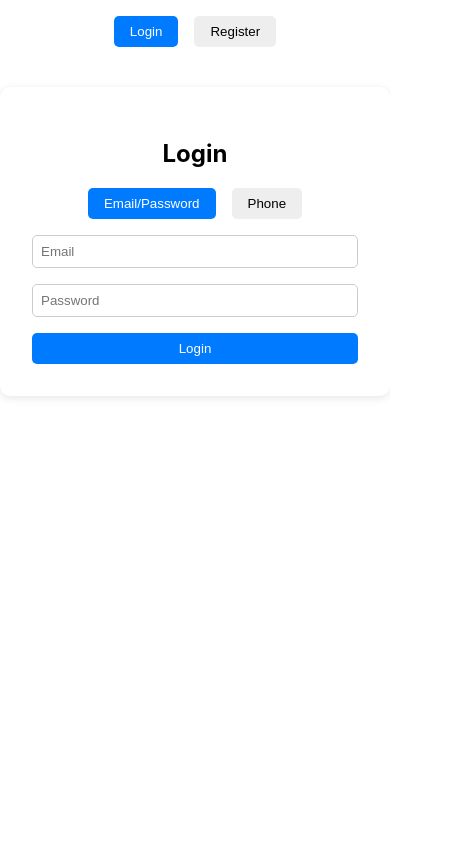
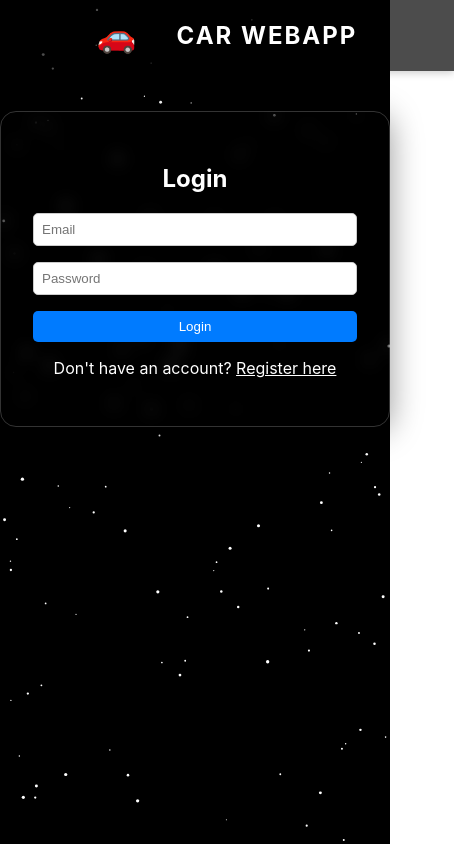
Before and after one commit to Nirmalkoswatta/CAR_WEBAPP, a React (Create React App) app: page / in a window 390 px wide. Shown: the whole page, 454 px wide, since content can reach past the window. Built offline with nearby package versions, Linux system fonts and the light colour scheme.

Commit message:
change kra mobile OTP gnna

```diff
--- a/src/App.js
+++ b/src/App.js
@@ -1,17 +1,27 @@
 import './App.css';
 import Login from './components/Login';
 import Register from './components/Register';
+import StarfallBackground from './components/StarfallBackground';
+import Navbar from './components/Navbar';
 import React, { useState } from 'react';
 
 function App() {
   const [showRegister, setShowRegister] = useState(false);
   return (
-    <div className="App">
-      <div style={{ display: 'flex', justifyContent: 'center', margin: '1rem' }}>
-        <button onClick={() => setShowRegister(false)} style={{ marginRight: '1rem', background: !showRegister ? '#007bff' : '#eee', color: !showRegister ? '#fff' : '#000', border: 'none', padding: '0.5rem 1rem', borderRadius: '5px' }}>Login</button>
-        <button onClick={() => setShowRegister(true)} style={{ background: showRegister ? '#28a745' : '#eee', color: showRegister ? '#fff' : '#000', border: 'none', padding: '0.5rem 1rem', borderRadius: '5px' }}>Register</button>
+    <div className="App" style={{ minHeight: '100vh', background: '#000', position: 'relative', zIndex: 1 }}>
+      <StarfallBackground />
+      <div style={{ position: 'relative', zIndex: 2 }}>
+        <Navbar
+          onLoginClick={() => setShowRegister(false)}
+          onRegisterClick={() => setShowRegister(true)}
+          showRegister={showRegister}
+        />
+        {showRegister ? (
+          <Register onLoginLink={() => setShowRegister(false)} />
+        ) : (
+          <Login onRegisterLink={() => setShowRegister(true)} />
+        )}
       </div>
-      {showRegister ? <Register /> : <Login />}
     </div>
   );
 }
--- a/src/components/Login.js
+++ b/src/components/Login.js
@@ -1,14 +1,12 @@
 import React, { useState } from "react";
 import { auth } from "../firebase";
-import { signInWithEmailAndPassword, signInWithPhoneNumber, RecaptchaVerifier } from "firebase/auth";
+import { signInWithEmailAndPassword } from "firebase/auth";
 import "./Login.scss";
 
-const Login = () => {
+const Login = ({ onRegisterLink }) => {
   const [email, setEmail] = useState("");
   const [password, setPassword] = useState("");
-  const [phone, setPhone] = useState("");
-  const [otp, setOtp] = useState("");
-  const [isPhoneLogin, setIsPhoneLogin] = useState(false);
+  // Only email/password login
   const [message, setMessage] = useState("");
 
   // Email/Password Login
@@ -22,65 +20,21 @@ const Login = () => {
     }
   };
 
-  // Phone Login
-  const setupRecaptcha = () => {
-    window.recaptchaVerifier = new RecaptchaVerifier(
-      "recaptcha-container",
-      { size: "invisible" },
-      auth
-    );
-  };
 
-  const handlePhoneLogin = async (e) => {
-    e.preventDefault();
-    setupRecaptcha();
-    const appVerifier = window.recaptchaVerifier;
-    try {
-      const confirmationResult = await signInWithPhoneNumber(auth, phone, appVerifier);
-      window.confirmationResult = confirmationResult;
-      setMessage("OTP sent to your phone.");
-    } catch (error) {
-      setMessage(error.message);
-    }
-  };
-
-  const verifyOtp = async (e) => {
-    e.preventDefault();
-    try {
-      await window.confirmationResult.confirm(otp);
-      setMessage("Phone login successful!");
-    } catch (error) {
-      setMessage(error.message);
-    }
-  };
 
   return (
     <div className="login-container">
       <h2>Login</h2>
-      <div className="login-toggle">
-        <button onClick={() => setIsPhoneLogin(false)} className={!isPhoneLogin ? "active" : ""}>Email/Password</button>
-        <button onClick={() => setIsPhoneLogin(true)} className={isPhoneLogin ? "active" : ""}>Phone</button>
-      </div>
-      {!isPhoneLogin ? (
-        <form onSubmit={handleEmailLogin} className="login-form">
-          <input type="email" placeholder="Email" value={email} onChange={e => setEmail(e.target.value)} required />
-          <input type="password" placeholder="Password" value={password} onChange={e => setPassword(e.target.value)} required />
-          <button type="submit">Login</button>
-        </form>
-      ) : (
-        <form onSubmit={handlePhoneLogin} className="login-form">
-          <input type="tel" placeholder="Phone (+1234567890)" value={phone} onChange={e => setPhone(e.target.value)} required />
-          <div id="recaptcha-container"></div>
-          <button type="submit">Send OTP</button>
-        </form>
-      )}
-      {isPhoneLogin && (
-        <form onSubmit={verifyOtp} className="login-form">
-          <input type="text" placeholder="Enter OTP" value={otp} onChange={e => setOtp(e.target.value)} required />
-          <button type="submit">Verify OTP</button>
-        </form>
-      )}
+      <form onSubmit={handleEmailLogin} className="login-form">
+        <input type="email" placeholder="Email" value={email} onChange={e => setEmail(e.target.value)} required />
+        <input type="password" placeholder="Password" value={password} onChange={e => setPassword(e.target.value)} required />
+        <button type="submit">Login</button>
+      </form>
       {message && <p className="login-message">{message}</p>}
+      <p style={{marginTop: '1rem'}}>
+        Don't have an account?{' '}
+        <span style={{color: '#fff', textDecoration: 'underline', cursor: 'pointer'}} onClick={onRegisterLink}>Register here</span>
+      </p>
     </div>
   );
 };
--- a/src/components/Login.scss
+++ b/src/components/Login.scss
@@ -2,11 +2,15 @@
   max-width: 400px;
   margin: 40px auto;
   padding: 2rem;
-  background: #fff;
-  border-radius: 10px;
-  box-shadow: 0 2px 8px rgba(0,0,0,0.1);
+  background: transparent;
+  border-radius: 16px;
+  box-shadow: 0 4px 32px rgba(0,0,0,0.4);
   text-align: center;
+  backdrop-filter: blur(8px);
+  border: 1px solid rgba(255,255,255,0.2);
+  color: #fff;
 }
+
 .login-toggle {
   display: flex;
   justify-content: center;
--- /dev/null
+++ b/src/components/Navbar.js
@@ -0,0 +1,14 @@
+import React from "react";
+import "./Navbar.scss";
+
+
+const Navbar = () => (
+  <nav className="navbar">
+    <div className="navbar-center">
+      <span style={{ fontSize: '2rem', marginRight: '1rem' }}>🚗</span>
+      <span className="navbar-logo">CAR WEBAPP</span>
+    </div>
+  </nav>
+);
+
+export default Navbar;
--- /dev/null
+++ b/src/components/Navbar.scss
@@ -0,0 +1,25 @@
+.navbar {
+  width: 100vw;
+  background: rgba(0,0,0,0.7);
+  color: #fff;
+  display: flex;
+  justify-content: center;
+  align-items: center;
+  padding: 1rem 2rem;
+  position: relative;
+  z-index: 10;
+  box-shadow: 0 2px 8px rgba(0,0,0,0.2);
+}
+.navbar-center {
+  display: flex;
+  align-items: center;
+  justify-content: center;
+  width: 100%;
+}
+.navbar-logo {
+  font-size: 1.5rem;
+  font-weight: bold;
+  letter-spacing: 2px;
+  margin-left: 1.5rem;
+  color: #fff;
+}
--- a/src/components/Register.js
+++ b/src/components/Register.js
@@ -3,20 +3,43 @@ import { auth } from "../firebase";
 import { createUserWithEmailAndPassword, signInWithPhoneNumber, RecaptchaVerifier } from "firebase/auth";
 import "./Register.scss";
 
-const Register = () => {
+const Register = ({ onLoginLink }) => {
+  const [name, setName] = useState("");
   const [email, setEmail] = useState("");
   const [password, setPassword] = useState("");
+  const [confirmPassword, setConfirmPassword] = useState("");
   const [phone, setPhone] = useState("");
   const [otp, setOtp] = useState("");
-  const [isPhoneRegister, setIsPhoneRegister] = useState(false);
+  const [showOtpPopup, setShowOtpPopup] = useState(false);
   const [message, setMessage] = useState("");
 
-  // Email/Password Register
-  const handleEmailRegister = async (e) => {
+  // Register with email, password, name, phone
+  const handleRegister = async (e) => {
     e.preventDefault();
+    if (password !== confirmPassword) {
+      setMessage("Passwords do not match.");
+      return;
+    }
+    if (!name.trim()) {
+      setMessage("Name is required.");
+      return;
+    }
+    if (!phone.trim()) {
+      setMessage("Phone number is required.");
+      return;
+    }
+    // Send OTP
     try {
-      await createUserWithEmailAndPassword(auth, email, password);
-      setMessage("Registration successful! You can now log in.");
+      window.recaptchaVerifier = new RecaptchaVerifier(
+        "recaptcha-container-register",
+        { size: "invisible" },
+        auth
+      );
+      const appVerifier = window.recaptchaVerifier;
+      const confirmationResult = await signInWithPhoneNumber(auth, phone, appVerifier);
+      window.confirmationResult = confirmationResult;
+      setShowOtpPopup(true);
+      setMessage("");
     } catch (error) {
       setMessage(error.message);
     }
@@ -48,7 +71,12 @@ const Register = () => {
     e.preventDefault();
     try {
       await window.confirmationResult.confirm(otp);
-      setMessage("Phone registration successful! You can now log in.");
+      // Register user in Firebase Auth
+      await createUserWithEmailAndPassword(auth, email, password);
+      setShowOtpPopup(false);
+      setMessage("");
+      alert("Registration successful! You can now log in.");
+      onLoginLink();
     } catch (error) {
       setMessage(error.message);
     }
@@ -57,30 +85,28 @@ const Register = () => {
   return (
     <div className="register-container">
       <h2>Register</h2>
-      <div className="register-toggle">
-        <button onClick={() => setIsPhoneRegister(false)} className={!isPhoneRegister ? "active" : ""}>Email/Password</button>
-        <button onClick={() => setIsPhoneRegister(true)} className={isPhoneRegister ? "active" : ""}>Phone</button>
-      </div>
-      {!isPhoneRegister ? (
-        <form onSubmit={handleEmailRegister} className="register-form">
+      <form onSubmit={handleRegister} className="register-form">
+        <input type="text" placeholder="Name" value={name} onChange={e => setName(e.target.value)} required />
         <input type="email" placeholder="Email" value={email} onChange={e => setEmail(e.target.value)} required />
         <input type="password" placeholder="Password" value={password} onChange={e => setPassword(e.target.value)} required />
+        <input type="password" placeholder="Confirm Password" value={confirmPassword} onChange={e => setConfirmPassword(e.target.value)} required />
+        <input type="tel" placeholder="Phone (+1234567890)" value={phone} onChange={e => setPhone(e.target.value)} required />
+        <div id="recaptcha-container-register"></div>
         <button type="submit">Register</button>
       </form>
-      ) : (
-        <form onSubmit={handlePhoneRegister} className="register-form">
-          <input type="tel" placeholder="Phone (+1234567890)" value={phone} onChange={e => setPhone(e.target.value)} required />
-          <div id="recaptcha-container-register"></div>
-          <button type="submit">Send OTP</button>
-        </form>
-      )}
-      {isPhoneRegister && (
+      {showOtpPopup && (
+        <div className="otp-popup">
           <form onSubmit={verifyOtp} className="register-form">
             <input type="text" placeholder="Enter OTP" value={otp} onChange={e => setOtp(e.target.value)} required />
             <button type="submit">Verify OTP</button>
           </form>
+        </div>
       )}
       {message && <p className="register-message">{message}</p>}
+      <p style={{marginTop: '1rem'}}>
+        Already have an account?{' '}
+        <span style={{color: '#fff', textDecoration: 'underline', cursor: 'pointer'}} onClick={onLoginLink}>Login here</span>
+      </p>
     </div>
   );
 };
--- a/src/components/Register.scss
+++ b/src/components/Register.scss
@@ -1,11 +1,34 @@
+// OTP popup styles
+.otp-popup {
+  position: fixed;
+  top: 0;
+  left: 0;
+  width: 100vw;
+  height: 100vh;
+  background: rgba(0,0,0,0.7);
+  display: flex;
+  align-items: center;
+  justify-content: center;
+  z-index: 1000;
+}
+// Style the form inside popup
+.otp-popup .register-form {
+  background: rgba(0,0,0,0.85);
+  border-radius: 16px;
+  padding: 2rem;
+  box-shadow: 0 4px 32px rgba(0,0,0,0.7);
+}
 .register-container {
   max-width: 400px;
   margin: 40px auto;
   padding: 2rem;
-  background: #fff;
-  border-radius: 10px;
-  box-shadow: 0 2px 8px rgba(0,0,0,0.1);
+    color: #fff;
+  border-radius: 16px;
+  box-shadow: 0 4px 32px rgba(0,0,0,0.4);
+  background: transparent;
   text-align: center;
+  backdrop-filter: blur(8px);
+  border: 1px solid rgba(255,255,255,0.2);
 }
 .register-toggle {
   display: flex;
```
Also changed, not shown: src/components/CarAnimation.js (added, +17 -0 lines), src/components/CarAnimation.scss (added, +72 -0 lines). Lines whose indentation alone changed are shown as unchanged.
